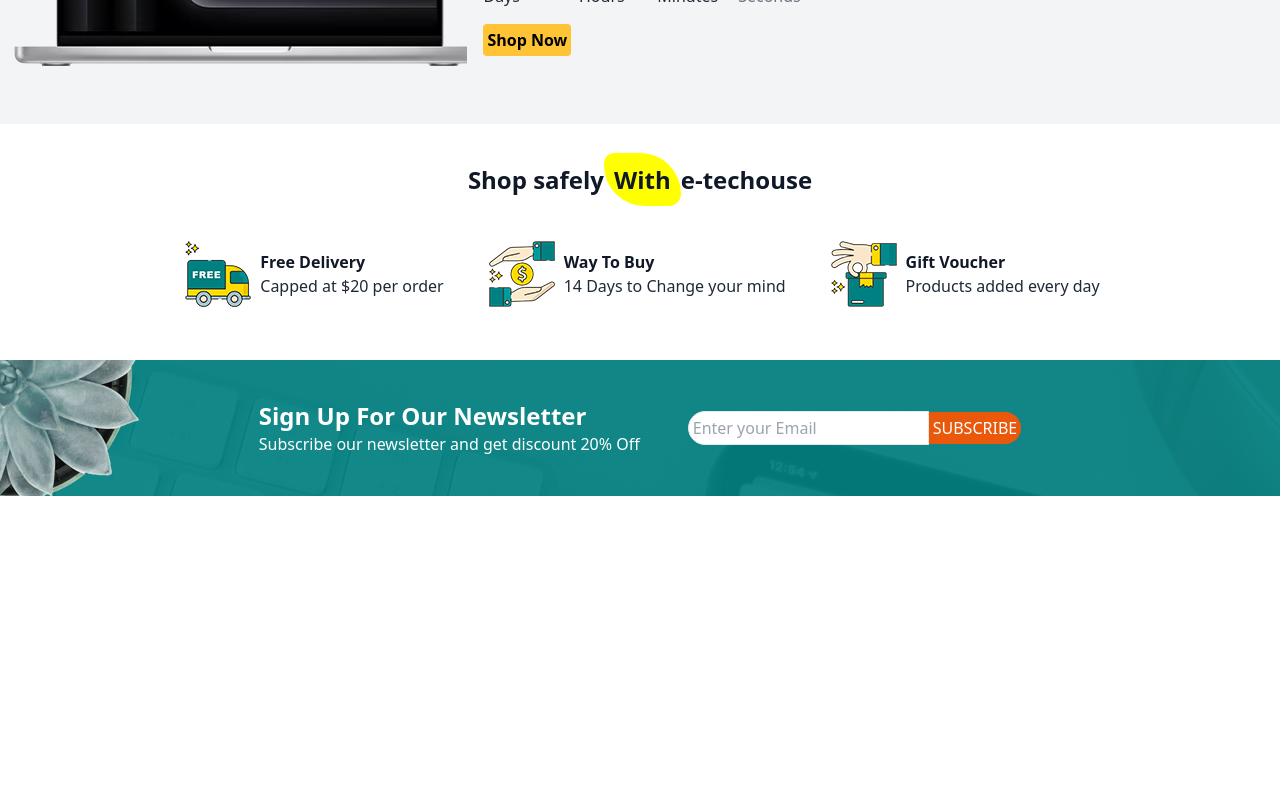
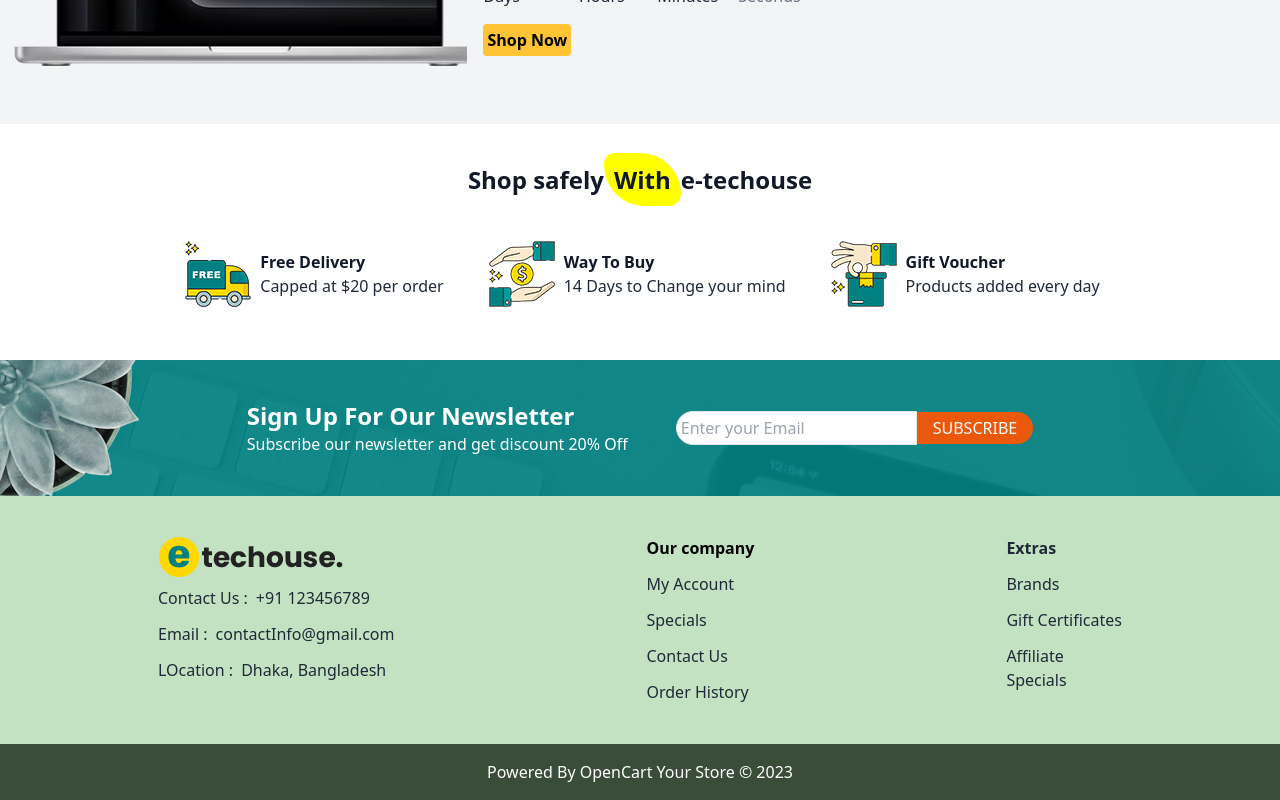
Before and after one commit to MuhammadSaikat25/e-commerce-client, a React (Vite) app: page / in a window 1280 px wide. Shown: the part 2147-2947 px from the top of the page. Before the commit the page ends 2643 px from the top, so only its background shows below. Built offline with nearby package versions, Linux system fonts and the light colour scheme.

Commit message:
added Footer section

```diff
--- /dev/null
+++ b/src/components/Footer.jsx
@@ -0,0 +1,40 @@
+import logo from "../assets/footer-logo.png";
+const Footer = () => {
+  return (
+    <footer className="bg-[#C3E2C2]">
+      <div className="max-w-7xl mx-auto w-full flex flex-col lg:flex-row justify-around gap-4 p-10">
+        <div className="">
+          <img src={logo} alt="" />
+          <p className="flex items-center gap-2 mt-2">
+            Contact Us :<span> +91 123456789</span>
+          </p>
+          <p className="flex items-center gap-2 mt-3 mb-3">
+            Email :<span> contactInfo@gmail.com</span>
+          </p>
+          <p className="flex items-center gap-2">
+            LOcation :<span> Dhaka, Bangladesh</span>
+          </p>
+        </div>
+        <div className="">
+          <h1 className="text-black font-bold mb-3">Our company</h1>
+          <h1>My Account</h1>
+          <h1 className="mt-3 mb-3">Specials</h1>
+          <h1>Contact Us</h1>
+          <h1 className="mt-3">Order History</h1>
+        </div>
+        <div className="">
+          <h1 className="font-bold"> Extras</h1>
+          <h1 className="mt-3">Brands</h1>
+          <h1 className="mt-3 mb-3">Gift Certificates</h1>
+          <h1>Affiliate</h1>
+          <h1 className="mb-3">Specials</h1>
+        </div>
+      </div>
+      <h1 className="bg-[#3A4D39] text-white text-center p-4">
+        Powered By OpenCart Your Store © 2023
+      </h1>
+    </footer>
+  );
+};
+
+export default Footer;
--- a/src/components/Home/Newsletter.jsx
+++ b/src/components/Home/Newsletter.jsx
@@ -12,7 +12,7 @@ const Newsletter = () => {
         </div>
         <div className="flex items-center">
           <input className="border w-full p-1 rounded-l-3xl" type="text" placeholder="Enter your Email"/>
-          <button className="bg-orange-600 text-white p-1 rounded-r-3xl">SUBSCRIBE</button>
+          <button className="bg-orange-600 text-white px-4 py-1 rounded-r-3xl">SUBSCRIBE</button>
         </div>
       </div>
     </div>
--- a/src/page/MainLayout/MainLayout.jsx
+++ b/src/page/MainLayout/MainLayout.jsx
@@ -1,3 +1,4 @@
+import Footer from "../../components/Footer";
 import Nav from "../../components/Nav";
 import { Outlet } from "react-router-dom";
 
@@ -6,6 +7,7 @@ const MainLayout = () => {
     <div>
       <Nav></Nav>
       <Outlet></Outlet>
+      <Footer></Footer>
     </div>
   );
 };
```
Also changed, not shown: src/assets/footer-logo.png (added).
